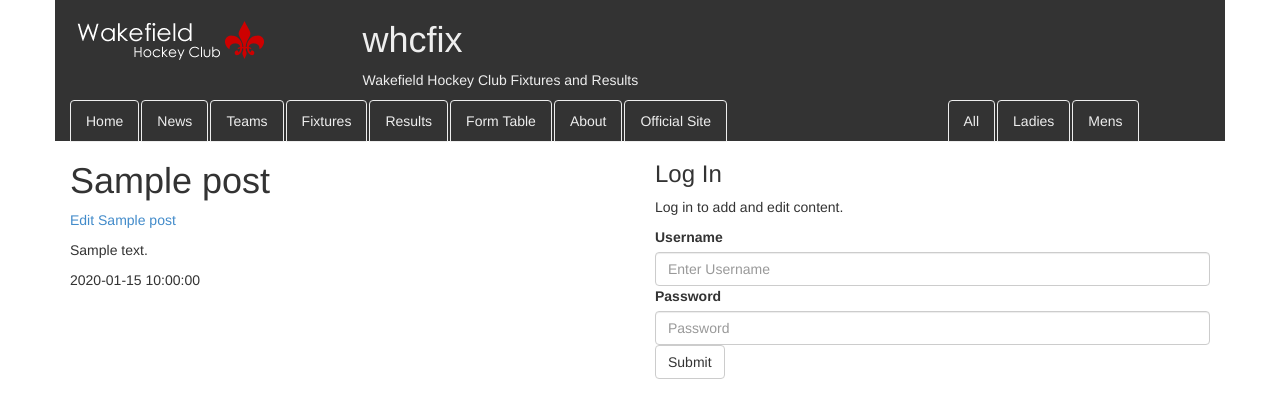
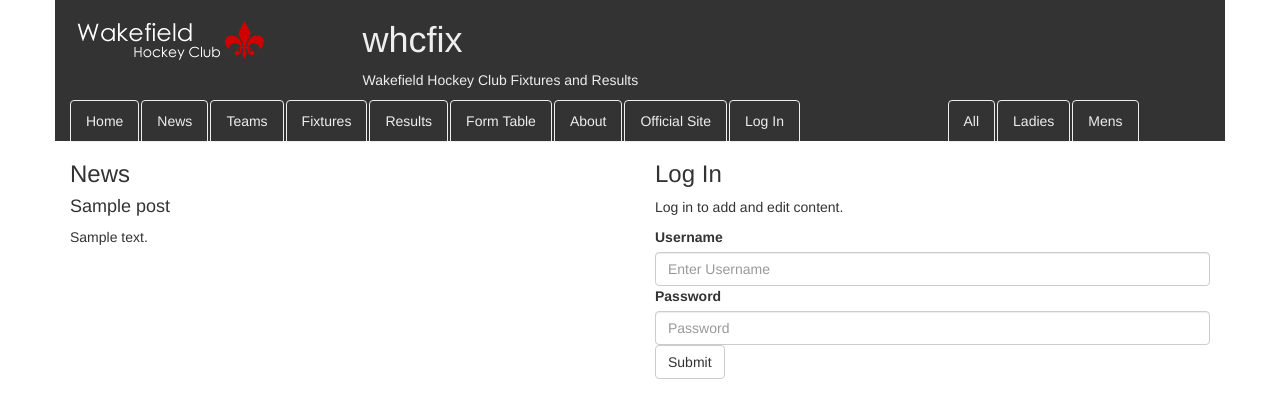
Before and after one commit to Horb/whcfix, a Flask app: page /news/ in a window 1280 px wide. Shown: the top 418 px of the page. Run offline with Flask 2, Linux system fonts and the light colour scheme; tables that the repository leaves empty hold one stand-in row (values such as "Sample post"); some libraries are stand-ins or nearby versions.

Commit message:
Working on templates.

```diff
--- a/app.py
+++ b/app.py
@@ -89,7 +89,7 @@ def add_news():
                 body=request.form['body'],
                 is_published='published' in request.form)
     if 'published' in request.form:
-        publish_post(post)
+        post.publish()
     s = Session()
     s.add(post)
     s.commit()
--- a/whcfix/templates/base.html
+++ b/whcfix/templates/base.html
@@ -51,6 +51,11 @@
                         <li><a href="/recent_form/">Form Table</a></li>
                         <li><a href="/about/">About</a></li>
                         <li><a href="http://www.wakefieldhockeyclub.co.uk/">Official Site</a></li>
+                        {% if session.logged_in %}
+                        <li><a href="/logout/">Logout</a></li>
+                        {% else %}
+                        <li><a href="/login/">Log In</a></li>
+                        {% endif %}
                     </ul>
                 </div>
                 <div class="col-sm-3">
--- a/whcfix/templates/news.html
+++ b/whcfix/templates/news.html
@@ -5,16 +5,13 @@
 {% block body %}
 <div class="row">
     <div class="col-sm-12 col-md-6">
+        <h3>News</h3>
         {% if posts %}
             {% for post in posts %}
-                    <h1>{{post.title}}</h1><a href="{{ url_for('post_detail', post_id=post.id) }}">Edit {{post.title}}</a>
-                    <p>{{post.created_date}}</p>
-                    <p>{{post.body}}</p>
-                    <p>{{post.published}}</p>
-                    <p>{{post.first_published_date}}</p>
+                {% include 'post_preview_snippet.html' %}
             {% endfor %}
         {% else %}
-            <h1>No Posts Yet.</h1>
+            <p>Check back later for News.</p>
         {% endif %}
     </div>
     <div class="col-sm-12 col-md-6">
--- a/whcfix/templates/news_feed_snippet.html
+++ b/whcfix/templates/news_feed_snippet.html
@@ -1,7 +1,6 @@
 {% if dashboard_item.posts %}
 <h3>{{ dashboard_item.title }}</h3>
     {% for post in dashboard_item.posts %}
-        <h4>{{post.title}}</h4>
-        <p>{{post.body[:249]}}{% if post.body[249:] %}<a href="">... read more</a>{% endif %}</p>
+            {% include 'post_preview_snippet.html' %}
     {% endfor %}
 {% endif %}
--- /dev/null
+++ b/whcfix/templates/post_preview_snippet.html
@@ -0,0 +1,2 @@
+<h4>{{post.title}}</h4>
+<p>{{post.body[:249]}}{% if post.body[249:] %}<a href="{{ url_for('post_detail', post_id=post.id )}}">... read more</a>{% endif %}</p>
```
Also changed, not shown: whcfix/templates/post_detail.html (+7 -14 lines).
